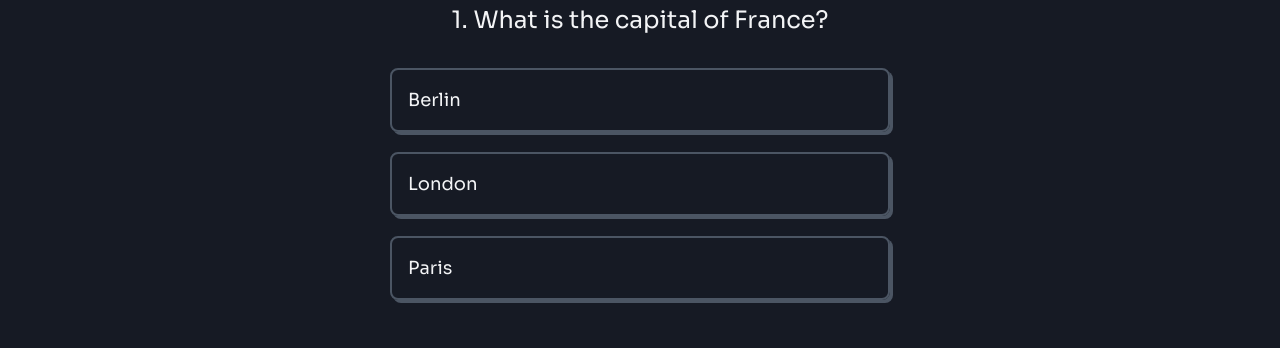
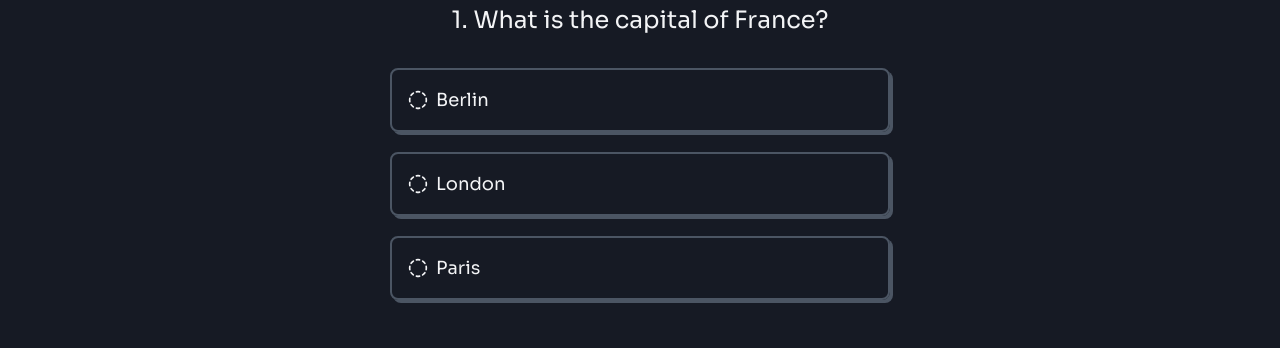
Before and after one commit to cristian-sbardelotto/quizzed, a React (Vite) app: page /play in a window 1280 px wide. Shown: the part 140-488 px from the top of the page. Built offline with nearby package versions, Linux system fonts and the light colour scheme.

Commit message:
feat: add icons in QuizOptions

```diff
--- a/src/components/quiz/quiz-options.tsx
+++ b/src/components/quiz/quiz-options.tsx
@@ -3,6 +3,8 @@ import { MouseEvent, useState } from 'react';
 import { twMerge } from 'tailwind-merge';
 
 import { Option } from '../../types/quiz';
+
+import { CheckIcon, CircleDashedIcon, XIcon } from 'lucide-react';
 
 type QuizOptionsProps = {
   options: Option[];
@@ -55,9 +57,27 @@ export function QuizOptions({
           )}
         >
           <button
-            className='w-full p-4 text-start text-gray-100 text-lg'
+            className='w-full p-4 flex items-center gap-2 text-gray-100 text-lg'
             onClick={event => handleOptionClick(event, option.isCorrect)}
           >
+            {isOptionSelected ? (
+              option.isCorrect ? (
+                <CheckIcon
+                  size={20}
+                  className='text-emerald-500'
+                />
+              ) : (
+                <XIcon
+                  size={20}
+                  className='text-red-600'
+                />
+              )
+            ) : (
+              <CircleDashedIcon
+                size={20}
+                className=''
+              />
+            )}
             {option.title}
           </button>
         </li>
```
